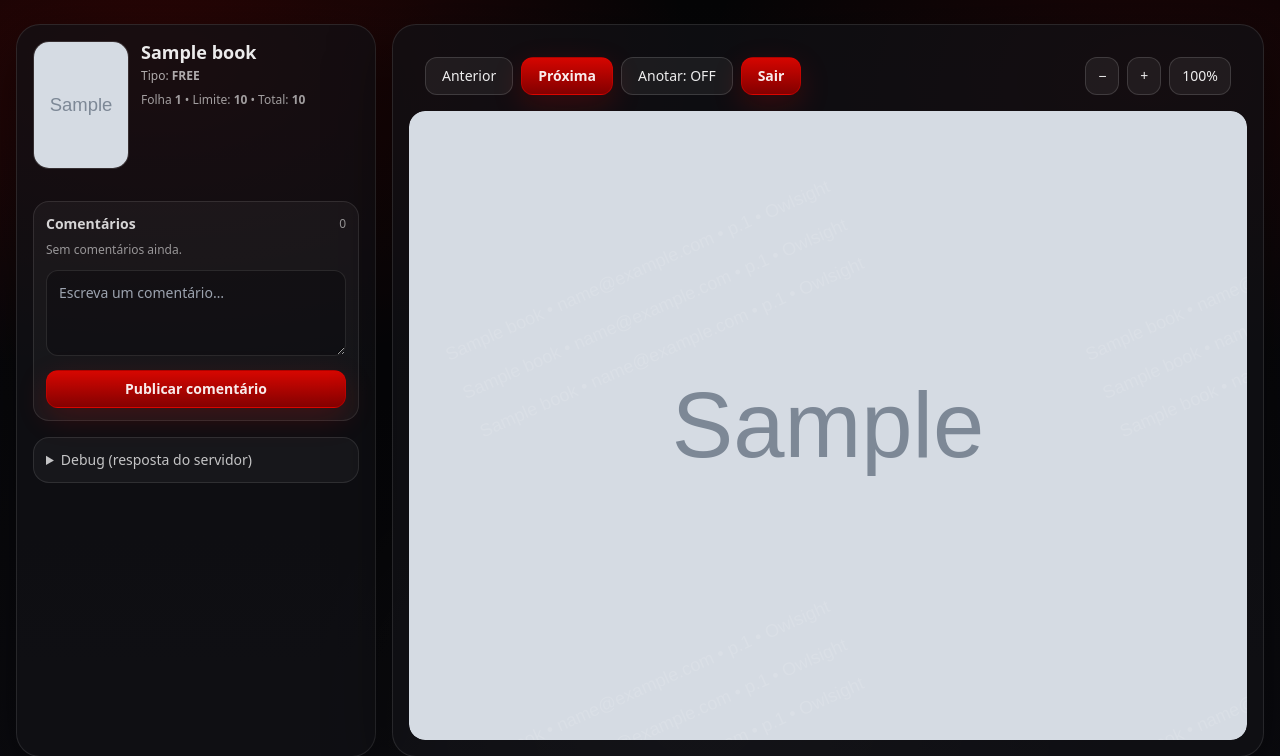
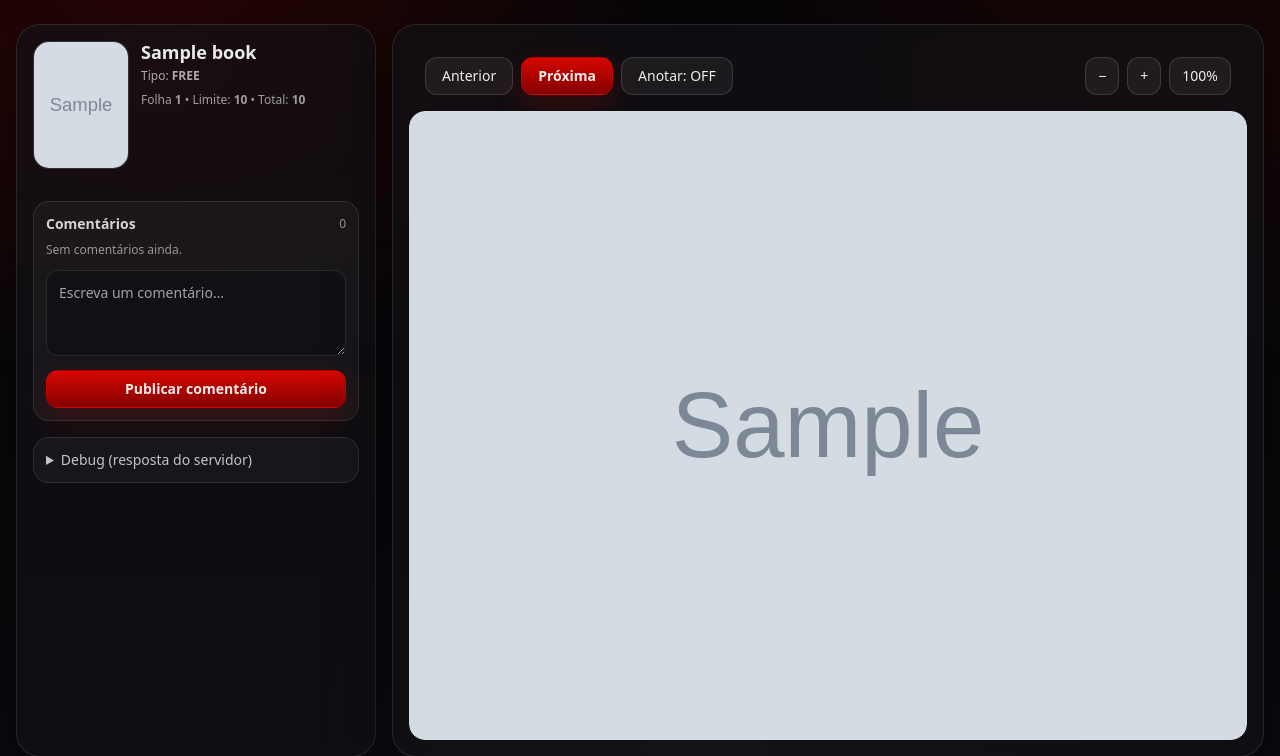
Before and after one commit to fernandomacombo/owlsight, a Django app: page /read/1/1/ in a window 1280 px wide. Shown: the top 756 px of the page. Run offline with Django 5.2, Linux system fonts and the light colour scheme; a user stored in the database is signed in; tables that the repository leaves empty hold one stand-in row (values such as "Sample post"); grey boxes marked "Sample" are stand-in pictures; some libraries are stand-ins or nearby versions.

Commit message:
atualizado

```diff
--- a/frontend/templates/frontend/read.html
+++ b/frontend/templates/frontend/read.html
@@ -75,13 +75,12 @@
           <button id="closeDrawerBtn" class="btn px-3 py-2 rounded-xl text-sm">✕</button>
         </div>
 
-        <!-- ✅ Menu do leitor: só Página inicial + Sair -->
+        <!-- ✅ Menu do leitor: só Página inicial -->
         <div class="mt-4 rounded-2xl p-3"
              style="border:1px solid rgba(255,255,255,.10); background: rgba(255,255,255,.04)">
           <div class="text-sm font-semibold" style="color: rgba(255,255,255,.82)">Navegação</div>
           <div class="mt-2 grid gap-2">
             <a href="/" class="btn px-4 py-2 rounded-xl text-sm">Página inicial</a>
-            <a href="/logout/" class="btn-red px-4 py-2 rounded-xl text-sm font-semibold">Sair</a>
           </div>
         </div>
 
@@ -157,7 +156,7 @@
           <button id="annotateToggleBtn" class="btn px-4 py-2 rounded-xl text-sm">
             Anotar: OFF
           </button>
-          <a href="/logout/" class="btn-red px-4 py-2 rounded-xl text-sm font-semibold">Sair</a>
+          <!-- ✅ removido botão Sair -->
         </div>
 
         <div class="flex items-center gap-2">
@@ -219,6 +218,13 @@
     -webkit-overflow-scrolling: touch;
     touch-action: pan-y;
   }
+
+  /* ✅ CAMADAS (corrige clique no pin e label invisível) */
+  #viewer{ position: relative; z-index: 20; }
+  #wmOverlay{ position: absolute; inset: 0; z-index: 10; }
+  .pinWrap{ z-index: 40; }
+  .pin{ z-index: 41; }
+  .pin-label{ z-index: 42; }
 
   #contentBox{
     transform-origin: 0 0;
@@ -706,6 +712,7 @@ function renderAnnos(arr){
     wrap.style.left = (a.x * 100) + "%";
     wrap.style.top = (a.y * 100) + "%";
     wrap.style.pointerEvents = "auto";
+    wrap.style.zIndex = "50"; /* ✅ garante acima do watermark */
 
     const pin = document.createElement("div");
     pin.className = "pin";
@@ -725,7 +732,6 @@ function renderAnnos(arr){
     pin.addEventListener("dblclick", async (e)=>{
       e.stopPropagation();
 
-      // ✅ tenta apagar na API se tiver id
       if(a.id){
         try{
           await apiDelete(`/api/books/annotations/${a.id}/`);
@@ -733,11 +739,10 @@ function renderAnnos(arr){
           renderAnnos(fresh);
           return;
         }catch(err){
-          // se API falhar, cai no fallback LS
+          // fallback LS
         }
       }
 
-      // fallback LS: apaga por índice
       const all = loadAnnosLS(bookId, page).filter((_, i)=>i !== idx);
       saveAnnosLS(bookId, page, all);
       renderAnnos(all);
@@ -769,7 +774,6 @@ async function addCommentReal(bookId, page, text){
     const fresh = await loadCommentsReal(bookId, page);
     renderCommentsUI(fresh);
   }catch(e){
-    // fallback LS
     const arr = loadCommentsLS(bookId, page);
     arr.unshift({ text: t, at: nowStamp(), user: currentUserLabel });
     saveCommentsLS(bookId, page, arr);
@@ -801,7 +805,6 @@ async function addAnnoAtReal(bookId, page, xNorm, yNorm, text){
     const fresh = await loadAnnosReal(bookId, page);
     renderAnnos(fresh);
   }catch(e){
-    // fallback LS
     const arr = loadAnnosLS(bookId, page);
     arr.unshift({ x: xNorm, y: yNorm, text: t, at: nowStamp(), user: currentUserLabel });
     saveAnnosLS(bookId, page, arr);
```
